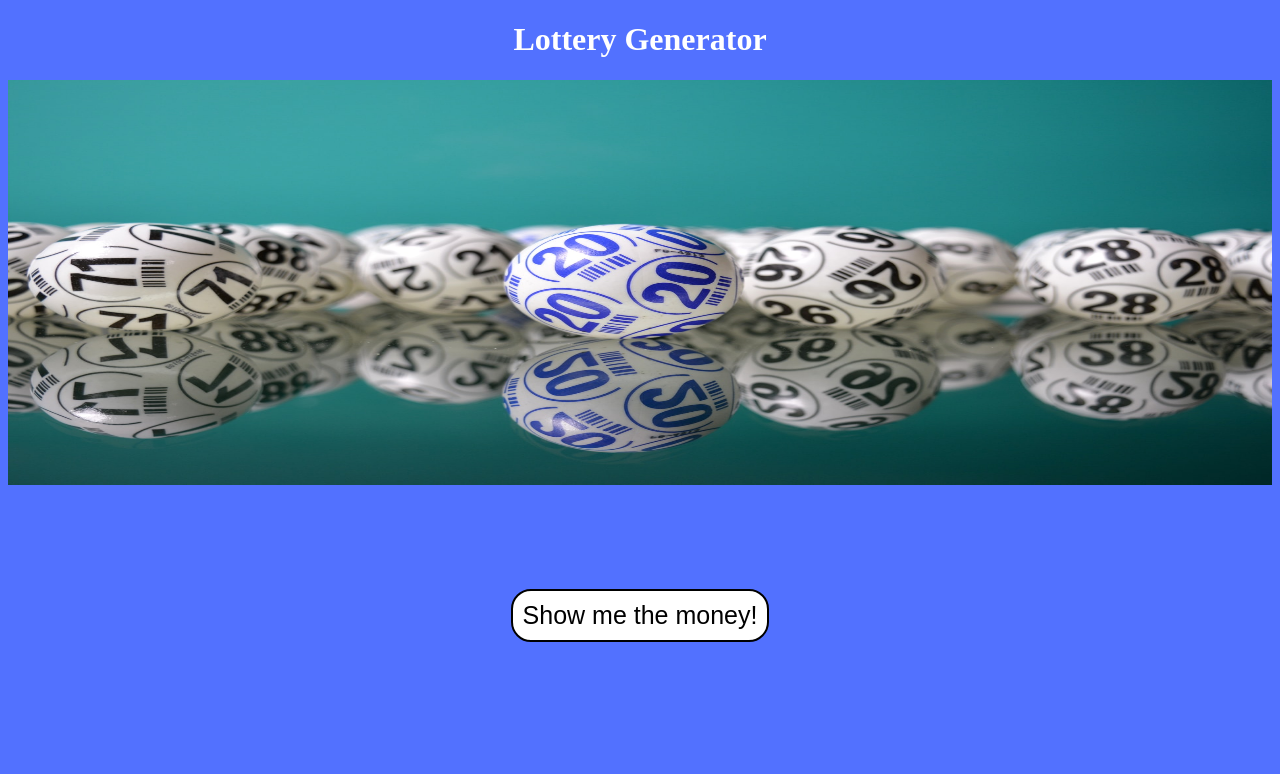
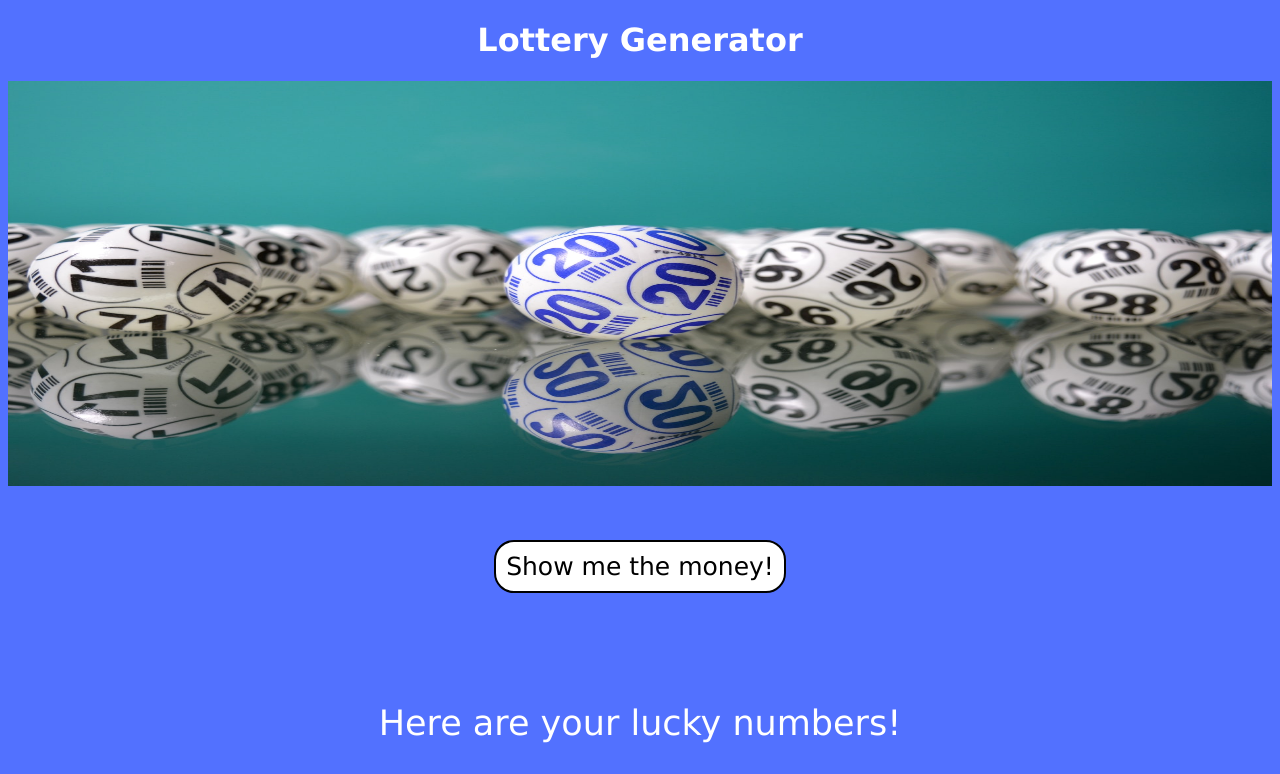
Before and after one commit to ermoniO/lotteryGenerator, a plain HTML site: page index.html in a window 1280 px wide. Shown: the top 774 px of the page. Drawn offline with Linux system fonts and the light colour scheme.

Commit message:
Adjust banner position

```diff
--- a/styles.css
+++ b/styles.css
@@ -1,6 +1,7 @@
 #headLine {
     text-align: center;
     color: white;
+    font-family: Verdana, Geneva, Tahoma, sans-serif;
 
 }
 
@@ -9,7 +10,7 @@
     width: 100%;
     height: 405px;
     background-position: center;
-    margin-bottom: 100px;
+    margin-bottom: 50px;
 
 }
 
@@ -36,7 +37,8 @@
     border-radius: 20px;
     background-color: white;
     border: 2px solid black;
-    margin-bottom: 100px;
+    margin-bottom: 75px;
+    font-family: Verdana, Geneva, Tahoma, sans-serif;
 
 }
 
@@ -56,6 +58,7 @@ body {
 
 p {
     margin-bottom: 75px;
+    font-family: Verdana, Geneva, Tahoma, sans-serif;
 }
 
 .lotteryBall {
```
